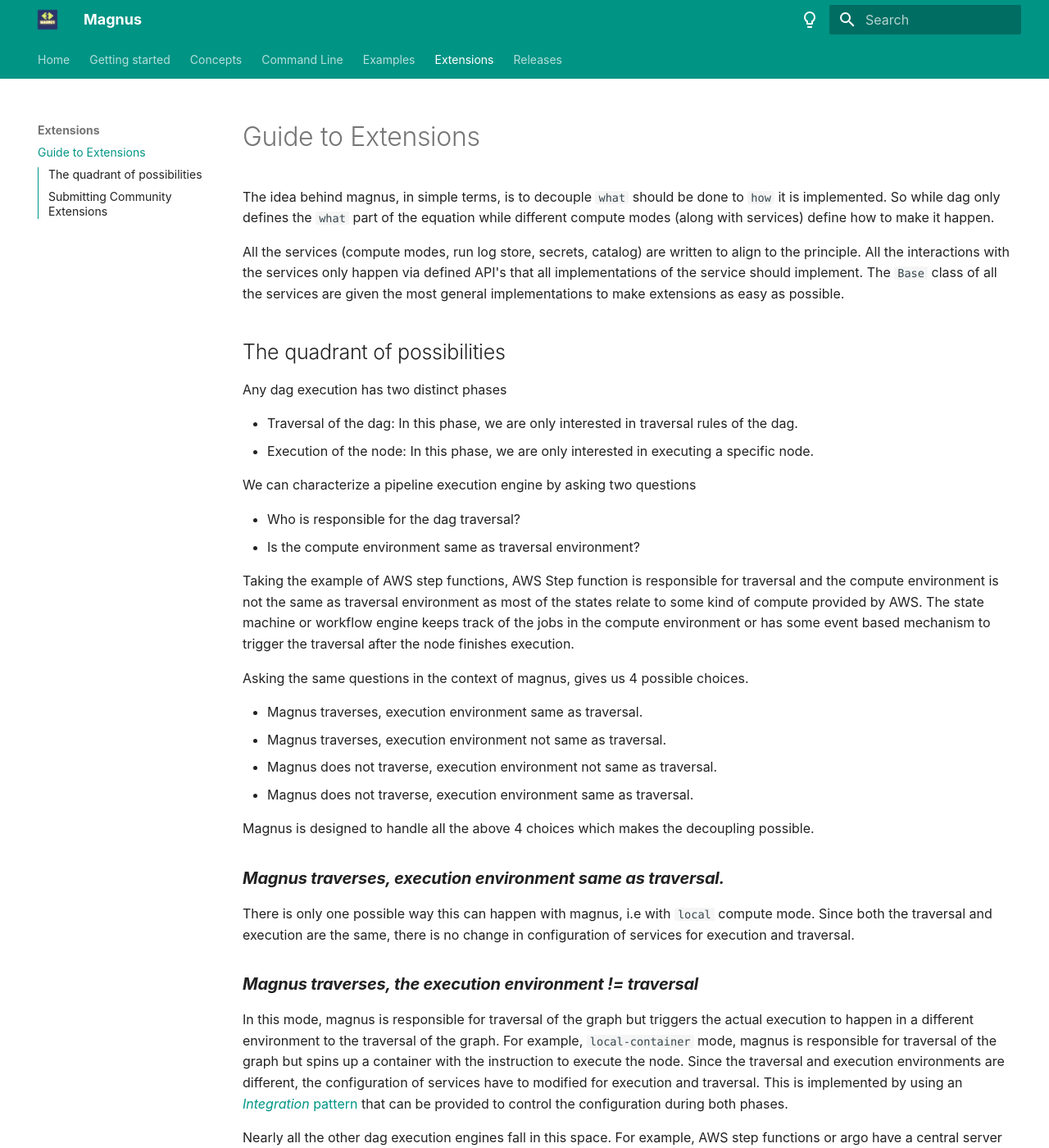
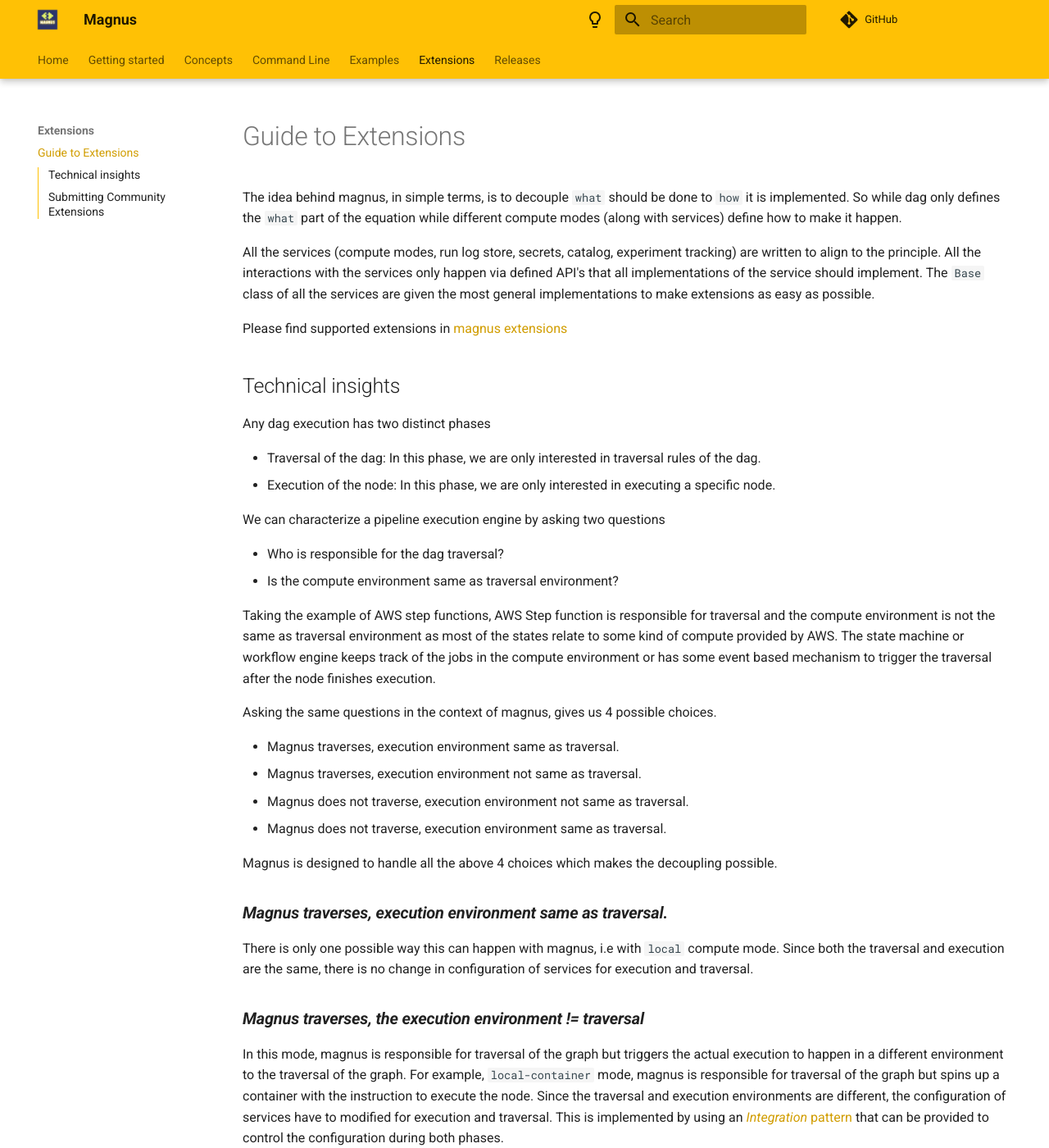
Before and after one commit to AstraZeneca/runnable, an MkDocs documentation site: the page built from docs/extensions/extensions.md, in a window 1280 px wide and 1400 px high. Shown: the whole window at 82% size. Built offline with MkDocs 1.6.1 and Material for MkDocs 9.7.7, drawn with Linux system fonts in a browser that asks for light colours; comment, search, counter and statistics services are not loaded; some of the changed text lies outside the part shown.

````diff
--- a/docs/extensions/extensions.md
+++ b/docs/extensions/extensions.md
@@ -4,12 +4,15 @@ The idea behind magnus, in simple terms, is to decouple ```what``` should be don
 So while  dag only defines the ```what``` part of the equation while different compute modes (along with services)
 define how to make it happen.
 
-All the services (compute modes, run log store, secrets, catalog) are written to align to the principle. All the
-interactions with the services only happen via defined API's that all implementations of the service should implement.
+All the services (compute modes, run log store, secrets, catalog, experiment tracking) are written to
+align to the principle. All the interactions with the services only happen via defined API's that all
+implementations of the service should implement.
 The ```Base``` class of all the services are given the most general implementations to make extensions as easy as
 possible.
 
-## The quadrant of possibilities
+Please find supported extensions in [magnus extensions](https://github.com/AstraZeneca/magnus-extensions)
+
+## Technical insights
 
 Any dag execution has two distinct phases
 
@@ -69,7 +72,6 @@ Interestingly, in magnus there are two ways to handle this scenario:
     and sets up the AWS batch job accordingly.
     - The graph traversal ends when one of ```success``` nodes or ```fail``` nodes have reached.
 
-The compute extension, ```local-aws-batch``` is planned to be released along with other *magnus-extensions*.
 
 In our opinion, *decentralized executors* are ideal for experimentation phase as there could as many dag definitions as
 needed by the team without blocking one another or causing merge conflicts. Since the compute can also be off-loaded to
--- a/mkdocs.yml
+++ b/mkdocs.yml
@@ -1,12 +1,16 @@
 site_name: Magnus
 site_description: "Pipelines made easy"
+strict: true
+repo_url: https://github.com/AstraZeneca/magnus-core
 
 docs_dir: "docs"
 theme:
   logo: assets/logo.png
   favicon: assets/favicon.png
   name: material
-  font: false
+  font:
+    code: Roboto Mono
+    text: Roboto
   shortcuts:
     help: 191 # ?
     next: 78 # n
@@ -14,14 +18,14 @@ theme:
     search: 83 # s
   palette:
     - scheme: default
-      primary: teal
-      accent: amber
+      primary: amber
+      accent: red
       toggle:
         icon: material/lightbulb-outline
         name: Switch to dark mode
     - scheme: slate
-      primary: teal
-      accent: amber
+      primary: amber
+      accent: red
       toggle:
         icon: material/lightbulb
         name: Switch to light mode
@@ -30,6 +34,8 @@ theme:
     - navigation.top
     - toc.integrate
     - search.suggest
+    - navigation.tabs
+    - navigation.tabs.sticky
 
 # Extensions
 markdown_extensions:
@@ -60,6 +66,16 @@ nav:
       - "Example Deployment": "getting_started/example-deployment.md"
       - "Wrap up": "getting_started/wrap-up.md"
       - "Why magnus": "getting_started/why-magnus.md"
+  # - "Tutorial":
+  #     - "Overview": "tutorial/overview.md"
+  #     - "Single notebook": "tutorial/single-notebook.md"
+  #     - "Modular notebooks": "tutorial/modular-notebooks.md"
+  #     - "Switching configs": "tutorial/switching-configs.md"
+  #     - "Using parallels": "tutorial/using-parallel.md"
+  #     - "Dynamic looping": "tutorial/dynamic-looping.md"
+  #     - "Modular pipelines": "tutorial/modular-dags.md"
+  #     - "Script based": "tutorial/script-based.md"
+  #     - "What next?": "tutorial/wrap-up.md"
   - "Concepts":
       - "Node": "concepts/nodes.md"
       - "Command types": "concepts/command-types.md"
````
Also changed, not shown: README.md (+5 -0 lines), docs/RELEASES.md (+5 -0 lines), docs/index.md (+5 -2 lines), docs/tutorial/dynamic-looping.md (added), docs/tutorial/modular-dags.md (added), docs/tutorial/modular-notebooks.md (added), docs/tutorial/overview.md (added), docs/tutorial/script-based.md (added), docs/tutorial/single-notebook.md (added), docs/tutorial/switching-configs.md (added), docs/tutorial/using-parallel.md (added), docs/tutorial/wrap-up.md (added), 2 other files.
